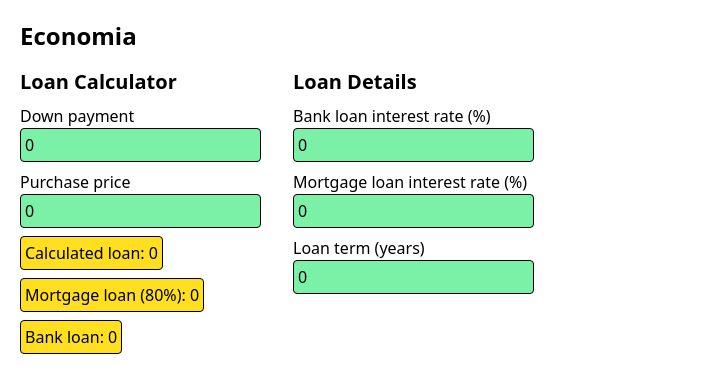
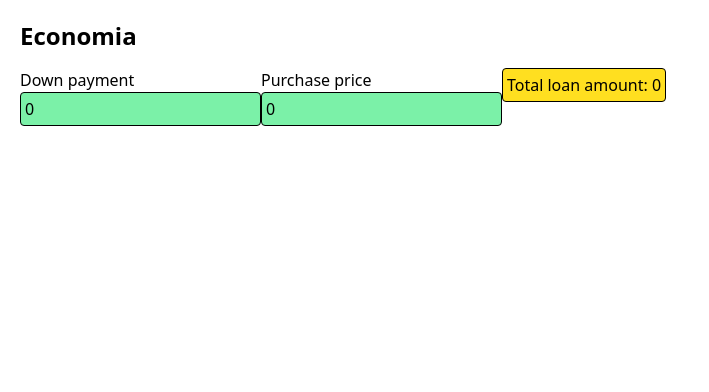
Before and after one commit to AGmarsen/Economia, an Angular app: page / in a window 1280 px wide. Shown: the top 392 px of the page, without its empty margins (0-709 px from the left). Built offline with nearby package versions, Linux system fonts and the light colour scheme.

Commit message:
make list of loans with formulas

```diff
--- a/src/app/accountantService.ts
+++ b/src/app/accountantService.ts
@@ -1,30 +1,24 @@
 import { Injectable, signal } from '@angular/core';
-import { delay } from 'rxjs';
+import { Loan } from './loan';
 
-// Handles all the economic math
 @Injectable({
   providedIn: 'root',
 })
 export class AccountantService {
-  // parameters
+
+  // top levelparameters
   private downPayment: number = 0;
-  private investmentSum: number = 0;
-  private bankLoanInterestRate: number = 0;
-  private mortgageLoanInterestRate: number = 0;
-  private loanTermYears: number = 0;
+  private purchasePrice: number = 0;
 
-  // calculated values
-  private _loanAmount = signal<number>(0);
-  loanAmount = this._loanAmount.asReadonly();
+  private totalLoan = signal(0);
+  loanAmount = this.totalLoan.asReadonly();
 
-  private _mortgageCover = signal<number>(0.8);
-  mortgageCover = this._mortgageCover.asReadonly();
+  private _loans = signal<Loan[]>([]);
+  loans = this._loans.asReadonly();
 
-  private _bankLoan = signal<number>(0);
-  bankLoan = this._bankLoan.asReadonly();
-
-  private _mortgageLoan = signal<number>(0);
-  mortgageLoan = this._mortgageLoan.asReadonly();
+  // how much of the total loan is covered by [downPayement, loan1, loan2, ...]
+  private _coverPercentages = signal<number[]>([]);
+  coverPercentages = this._coverPercentages.asReadonly();
 
   constructor() {
     this.loadFromLocalStorage();
@@ -38,46 +32,29 @@ export class AccountantService {
     return this.downPayment;
   }
 
-  setInvestmentSum(sum: number) {
-    this.investmentSum = this.roundToCurrency(sum);
+  setPurchasePrice(price: number) {
+    this.purchasePrice = this.roundToCurrency(price);
     this.calculateLoan();
   }
-  getInvestmentSum(): number {
-    return this.investmentSum;
+  getPurchasePrice(): number {
+    return this.purchasePrice;
   }
 
   calculateLoan() {
-    this._loanAmount.set(this.roundToCurrency(this.investmentSum - this.downPayment));
-    this._mortgageLoan.set(Math.min(this._loanAmount(), this.roundToCurrency(this.investmentSum * this._mortgageCover())));
-    this._bankLoan.set(this.roundToCurrency(this._loanAmount() - this._mortgageLoan()));
-    this.saveToLocalStorage();
-  }
-  getLoanAmount(): number {
-    return this._loanAmount();
+    this.totalLoan.set(this.roundToCurrency(this.purchasePrice - this.downPayment));
+    if (this.coverPercentages().length === 0) {
+      const downPaymentCovered = this.downPayment / this.purchasePrice;
+      this._coverPercentages.set([downPaymentCovered, 1 - downPaymentCovered]);
+    }
+    const loans = this.coverPercentages().map(cover =>
+      new Loan(`Loan ${this._loans().length + 1}`, this.roundToCurrency(this.totalLoan() * cover), 0));
+    this._loans.set(loans);
   }
 
-  setBankLoanInterestRate(rate: number) {
-    this.bankLoanInterestRate = rate;
+  loanCovered(): boolean {
+    const totalCovered = this.loans().reduce((acc, loan) => acc + loan.amount, this.downPayment);
+    return totalCovered - this.purchasePrice >= 0;
   }
-  getBankLoanInterestRate(): number {
-    return this.bankLoanInterestRate;
-  }
-
-  setMortgageLoanInterestRate(rate: number) {
-    this.mortgageLoanInterestRate = rate;
-  }
-  getMortgageLoanInterestRate(): number {
-    return this.mortgageLoanInterestRate;
-  }
-
-  setLoanTerm(term: number) {
-    this.loanTermYears = term;
-  }
-  getLoanTerm(): number {
-    return this.loanTermYears;
-  }
-
-
 
   // Utililites
 
@@ -88,14 +65,7 @@ export class AccountantService {
   saveToLocalStorage() {
     const data = {
       downPayment: this.downPayment,
-      investmentSum: this.investmentSum,
-      loanAmount: this._loanAmount(),
-      mortgageLoan: this._mortgageLoan(),
-      bankLoan: this._bankLoan(),
-      mortgageCover: this._mortgageCover(),
-      bankLoanInterestRate: this.bankLoanInterestRate,
-      mortgageLoanInterestRate: this.mortgageLoanInterestRate,
-      loanTermYears: this.loanTermYears
+      purchasePrice: this.purchasePrice
     };
     localStorage.setItem('accountantData', JSON.stringify(data));
   }
@@ -105,10 +75,7 @@ export class AccountantService {
     if (dataString) {
       const data = JSON.parse(dataString);
       this.setDownPayment(data.downPayment);
-      this.setInvestmentSum(data.investmentSum);
-      this.setBankLoanInterestRate(data.bankLoanInterestRate);
-      this.setMortgageLoanInterestRate(data.mortgageLoanInterestRate);
-      this.setLoanTerm(data.loanTermYears);
+      this.setPurchasePrice(data.purchasePrice)
     }
   }
 
--- a/src/app/app.html
+++ b/src/app/app.html
@@ -1,26 +1,14 @@
 <main class="main">
   <div class="content m-5">
     <h1 class="text-2xl font-bold mb-4">Economia</h1>
+    <!-- Top level parameters -->
     <div class="flex">
-      <div class="section">
-        <h2>Loan Calculator</h2>
-        <parameter label="Down payment" (valueChangedEvent)="accountantService.setDownPayment($event)" [value]="accountantService.getDownPayment()"/>
-        <parameter label="Purchase price" (valueChangedEvent)="accountantService.setInvestmentSum($event)" [value]="accountantService.getInvestmentSum()"/>
+      <parameter label="Down payment" (valueChangedEvent)="accountantService.setDownPayment($event)" [value]="accountantService.getDownPayment()"/>
+      <parameter label="Purchase price" (valueChangedEvent)="accountantService.setPurchasePrice($event)" [value]="accountantService.getPurchasePrice()"/>
+      <calculated-field label="Total loan amount" [value]="accountantService.loanAmount()"/>
+    </div>
 
-        <calculated-field label="Calculated loan" [value]="accountantService.loanAmount()"/>
-        <calculated-field [label]="'Mortgage loan (' + (accountantService.mortgageCover() * 100) + '%)'" [value]="accountantService.mortgageLoan()"/>
-        <calculated-field label="Bank loan" [value]="accountantService.bankLoan()"/>
-      </div>
-
-
-      <div class="section">
-        <h2>Loan Details</h2>
-        <parameter label="Bank loan interest rate (%)" (valueChangedEvent)="accountantService.setBankLoanInterestRate($event)" [value]="accountantService.getBankLoanInterestRate()"/>
-        <parameter label="Mortgage loan interest rate (%)" (valueChangedEvent)="accountantService.setMortgageLoanInterestRate($event)" [value]="accountantService.getMortgageLoanInterestRate()"/>
-        <parameter label="Loan term (years)" (valueChangedEvent)="accountantService.setLoanTerm($event)" [value]="accountantService.getLoanTerm()"/>
-      </div>
-
-    </div>
+    <loan-list/>
 
   </div>
 </main>
--- a/src/app/app.ts
+++ b/src/app/app.ts
@@ -3,10 +3,12 @@ import { RouterOutlet } from '@angular/router';
 import { Parameter } from './parameter/parameter';
 import { AccountantService } from './accountantService';
 import { CalculatedField } from "./calculated-field/calculated-field";
+import { LoanList } from "./loan-list/loan-list";
+
 
 @Component({
   selector: 'app-root',
-  imports: [RouterOutlet, Parameter, CalculatedField],
+  imports: [RouterOutlet, Parameter, CalculatedField, LoanList],
   templateUrl: './app.html',
   styleUrl: './app.css'
 })
--- /dev/null
+++ b/src/app/loan-list/loan-list.html
@@ -0,0 +1,7 @@
+@for(loan of accountantService.loans(); track loan) {
+<div>
+    <p>Amount: {{loan.amount}}</p>
+    <p>Interest rate: {{loan.interestRate}}</p>
+</div>
+<p>loan-list works!</p>
+}
--- /dev/null
+++ b/src/app/loan-list/loan-list.ts
@@ -0,0 +1,11 @@
+import { Component, inject } from '@angular/core';
+import { AccountantService } from '../accountantService';
+
+@Component({
+  selector: 'loan-list',
+  imports: [],
+  templateUrl: './loan-list.html',
+})
+export class LoanList {
+  accountantService = inject(AccountantService);
+}
--- /dev/null
+++ b/src/app/loan.ts
@@ -0,0 +1,36 @@
+export class Loan {
+    private readonly monthlyInterestRate: number;
+    constructor(public label: string, public amount: number, public interestRate: number) {
+        this.monthlyInterestRate = interestRate / 100 / 12;
+    }
+
+    calculateMonthlyPayment(loanTermYears: number): number {
+      const numberOfPayments = loanTermYears * 12;
+      if (this.amount <= 0 || numberOfPayments < 0) {
+        return 0;
+      }
+      // m = A * (r * (1 + r)^n) / ((1 + r)^n - 1)
+      return this.amount * (this.monthlyInterestRate * Math.pow(1 + this.monthlyInterestRate, numberOfPayments)) / (Math.pow(1 + this.monthlyInterestRate, numberOfPayments) - 1);
+    }
+
+    calculateLoanTermYears(monthlyPayment: number): number {
+      if (this.amount <= 0) {
+        return 0;
+      }
+      if (monthlyPayment <= 0) {
+        return Infinity;
+      }
+      // n = -log(1 - r * A / m) / log(1 + r)
+      const loanTermMonths = -Math.log(1 - this.monthlyInterestRate * this.amount / monthlyPayment) / Math.log(1 + this.monthlyInterestRate);
+      return loanTermMonths / 12;
+    }
+
+    calculateInterestOnlyPayment(interestAppliedBeforePayment=true): number {
+        if (interestAppliedBeforePayment) {
+            // m = A * r
+            return this.amount * (this.monthlyInterestRate);
+        }
+        // m = A - A / (1 + r)
+        return this.amount - this.amount / (1 + this.monthlyInterestRate);
+    }
+}
--- a/src/styles.css
+++ b/src/styles.css
@@ -14,10 +14,6 @@
   @apply bg-blue-500 hover:bg-blue-700 text-white font-bold py-2 px-4 rounded mb-2
 }
 
-.section {
-  @apply mr-8
-}
-
 h2 {
   @apply text-xl font-bold mb-2
 }
```
Also changed, not shown: 2 other files (tests, documents, lock files or other folders).
